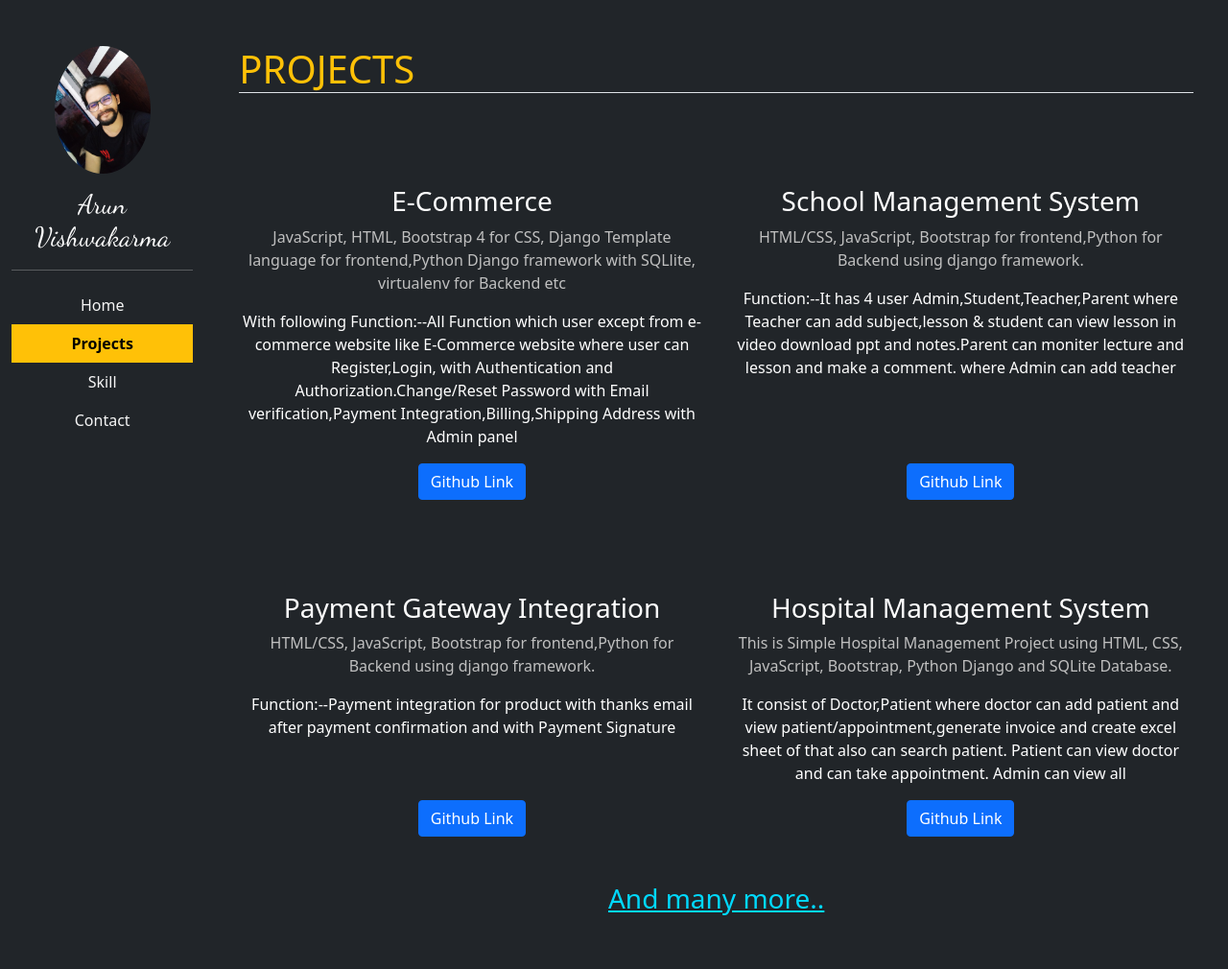
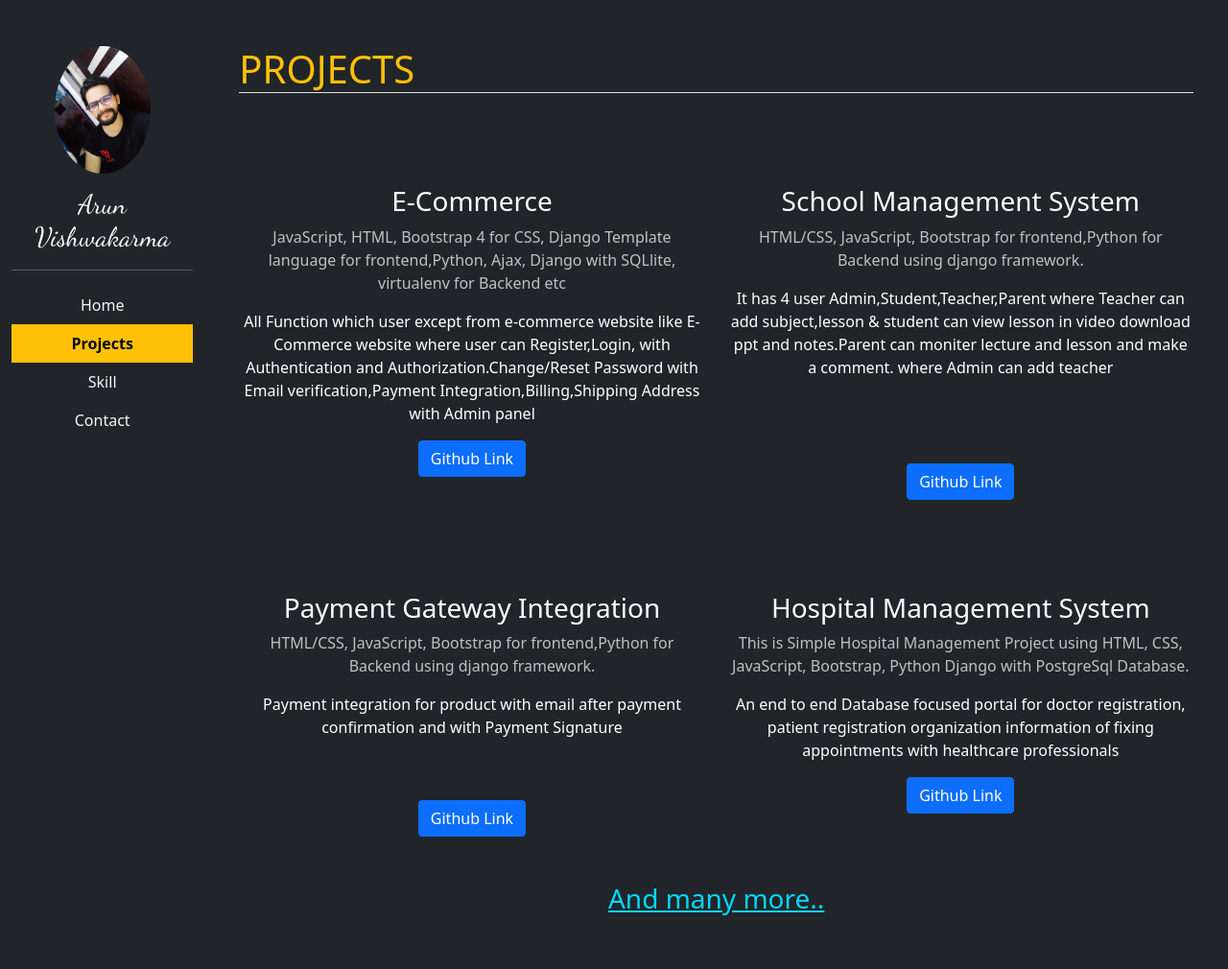
Before and after one commit to Arunvish987/portfolio, a Django app: page /serv/services/ in a window 1280 px wide. Shown: the whole page at 96% size. Run offline with Django 3.2, Linux system fonts and the light colour scheme; some libraries are stand-ins or nearby versions; some web fonts are replaced.

Commit message:
project updated

```diff
--- a/serv/templates/serv/services.html
+++ b/serv/templates/serv/services.html
@@ -8,8 +8,8 @@
         <div class="col-sm-6">
             <i class="fas fa-credit-card fa-2x mb-3 i-color"></i>
             <h3>E-Commerce</h3>
-            <p class="ss-color">JavaScript, HTML, Bootstrap 4 for CSS, Django Template language for frontend,Python Django framework with SQLlite, virtualenv for Backend etc</p>
-            <p>With following Function:--All Function which user except from e-commerce website like E-Commerce website where user can Register,Login, with Authentication and Authorization.Change/Reset Password with Email verification,Payment Integration,Billing,Shipping Address with Admin panel</p>
+            <p class="ss-color">JavaScript, HTML, Bootstrap 4 for CSS, Django Template language for frontend,Python, Ajax, Django with SQLlite, virtualenv for Backend etc</p>
+            <p>All Function which user except from e-commerce website like E-Commerce website where user can Register,Login, with Authentication and Authorization.Change/Reset Password with Email verification,Payment Integration,Billing,Shipping Address with Admin panel</p>
             <a href="#" class="btn btn-primary">Github Link</a>
         </div>
 
@@ -17,7 +17,7 @@
             <i class="fas fa-school fa-2x mb-3 i-color"></i>
             <h3>School Management System</h3>
             <p class="ss-color">HTML/CSS, JavaScript, Bootstrap for frontend,Python for Backend using django framework.</p>
-            <p>Function:--It has 4 user Admin,Student,Teacher,Parent where Teacher can add subject,lesson & student can view lesson in video download ppt and notes.Parent can moniter lecture and lesson and make a comment. where Admin can add teacher</p><br><br><br>
+            <p>It has 4 user Admin,Student,Teacher,Parent where Teacher can add subject,lesson & student can view lesson in video download ppt and notes.Parent can moniter lecture and lesson and make a comment. where Admin can add teacher</p><br><br><br>
             <a href="#" class="btn btn-primary">Github Link</a>
         </div>
     </div>
@@ -27,15 +27,15 @@
             <i class="fab fa-cc-amazon-pay fa-2x mb-3 i-color"></i>
             <h3>Payment Gateway Integration</h3>
             <p class="ss-color">HTML/CSS, JavaScript, Bootstrap for frontend,Python for Backend using django framework.</p>
-            <p>Function:--Payment integration for product with thanks email after payment confirmation and with Payment Signature</p><br><br>
+            <p>Payment integration for product with email after payment confirmation and with Payment Signature</p><br><br>
             <a href="https://github.com/Arunvish987/payment_integration" class="btn btn-primary">Github Link</a>
         </div>
 
         <div class="col-sm-6">
             <i class="fas fa-hospital fa-2x mb-3 i-color"></i>
             <h3>Hospital Management System</h3>
-            <p class="ss-color">This is Simple Hospital Management Project using HTML, CSS, JavaScript, Bootstrap, Python Django and SQLite Database.</p>
-            <p>It consist of Doctor,Patient where doctor can add patient and view patient/appointment,generate invoice and create excel sheet of that also can search patient. Patient can view doctor and can take appointment. Admin can view all</p>
+            <p class="ss-color">This is Simple Hospital Management Project using HTML, CSS, JavaScript, Bootstrap, Python Django with PostgreSql Database.</p>
+            <p>An end to end Database focused portal for doctor registration, patient registration organization information of fixing appointments with healthcare professionals</p>
             <a href="https://github.com/Arunvish987/Hospital_management_system" class="btn btn-primary">Github Link</a>
         </div>
     </div>
```
Also changed, not shown: 1 other file.
